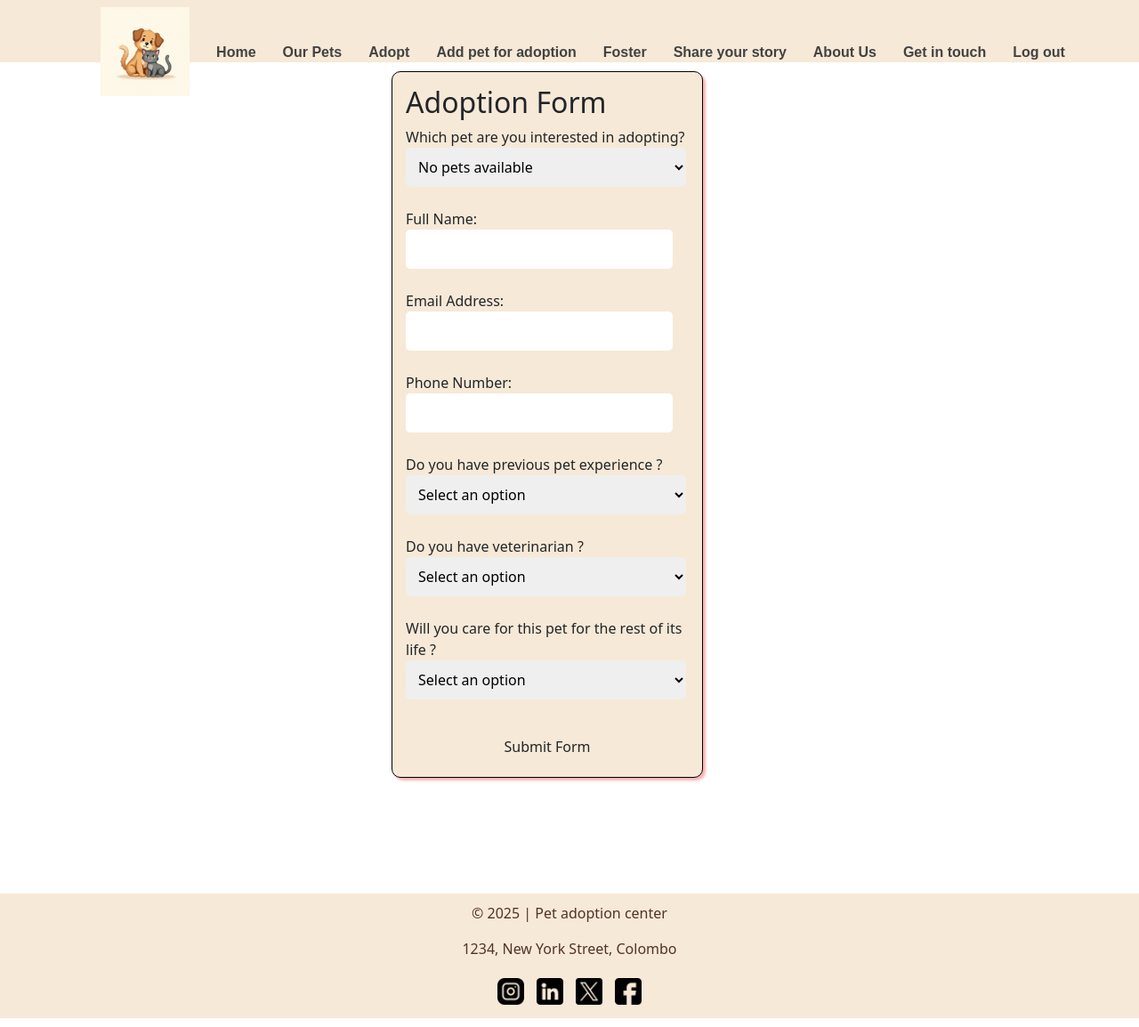
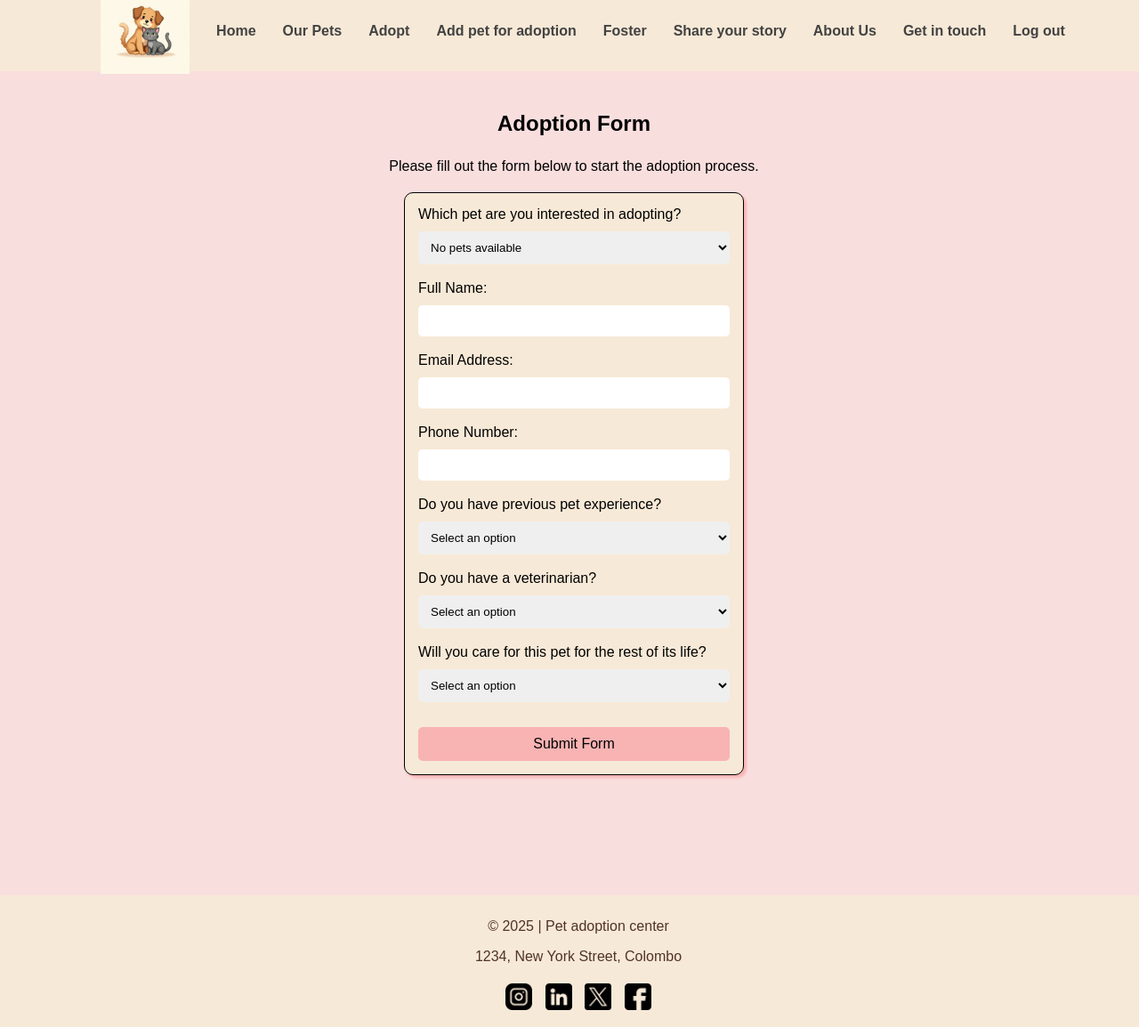
Before and after one commit to ThusathmiSapumanage/PetAdoption, a PHP site: page /adoptionForm.php in a window 1280 px wide. Shown: the whole page at 89% size. Run offline with PHP 8.4, Linux system fonts and the light colour scheme; data that the repository does not hold is empty.

Commit message:
final ver

```diff
--- a/addpets.php
+++ b/addpets.php
@@ -62,7 +62,7 @@ if ($conn->query($sql) === TRUE) {
                 <option value = "Not Vaccinated"> Not Vaccinated </option>
             </select><br><br>
 
-            <input type="submit" value="Add Pet" class="btn">
+            <input type="submit" value="Add pet" class="btn">
         </form>
     </div>
     <?php include 'footer.html'; ?>
--- a/adoptionForm.php
+++ b/adoptionForm.php
@@ -4,7 +4,6 @@
 <head>
     <title>Adoption Form</title>
     <link rel="stylesheet" href="adoptionform.css">
-	<link href="https://cdn.jsdelivr.net/npm/bootstrap@5.3.3/dist/css/bootstrap.min.css" rel="stylesheet" integrity="sha384-QWTKZyjpPEjISv5WaRU9OFeRpok6YctnYmDr5pNlyT2bRjXh0JMhjY6hW+ALEwIH" crossorigin="anonymous">
     <script>
         function validationForm(event) {
             var form = document.forms["adoptionForm"];
@@ -30,7 +29,6 @@
                 errorMessages.push("Please enter a valid phone number (at least 10 digits).");
             }
 
-
             if (previousExperience === "") {
                 errorMessages.push("Please select your previous pet experience.");
             }
@@ -42,7 +40,6 @@
             if (commitment === "") {
                 errorMessages.push("Please confirm your long-term commitment to the pet.");
             }
-
 
             if (errorMessages.length > 0) {
                 event.preventDefault();
@@ -57,67 +54,66 @@
 
 <body>
 	<?php include 'header.html'; ?>
-	<div class="form-container">
+    <div class="content">
+        <h2>Adoption Form</h2>
+        <p>Please fill out the form below to start the adoption process.</p>
         <form action="https://formspree.io/f/xrbbrwlz" method="POST" name="adoptionForm" onsubmit="return validationForm(event)">
-			<h2>Adoption Form</h2>
-
-			<label>Which pet are you interested in adopting?</label>
-			<select name="pet" required>
+            <label for="pet">Which pet are you interested in adopting?</label>
+            <select id="pet" name="pet" required>
                 <?php
                 include 'config.php';
 
                 $sql = "SELECT name FROM pet";
                 $result = $conn->query($sql);
                 if ($result->num_rows > 0) {
-					while($row = $result->fetch_assoc()) {
+                    while ($row = $result->fetch_assoc()) {
                         echo '<option value="' . $row["name"] . '">' . $row["name"] . '</option>';
                     }
                 } else {
                     echo '<option value="">No pets available</option>';
                 }
                 $conn->close();
-				?>'
+                ?>
             </select>
             <br><br>
 
-			<label>Full Name:</label>
+            <label for="name">Full Name:</label>
             <input type="text" id="name" name="name" required>
             <br><br>
 
-			<label>Email Address:</label>
+            <label for="email">Email Address:</label>
             <input type="text" id="email" name="email" required>
             <br><br>
 
-			<label>Phone Number:</label>
+            <label for="phone">Phone Number:</label>
             <input type="tel" id="phone" name="phone" required>
             <br><br>
 
-			<label>Do you have previous pet experience ?</label>
-			<select name="previousExperience" required>
+            <label for="previousExperience">Do you have previous pet experience?</label>
+            <select id="previousExperience" name="previousExperience" required>
                 <option value="">Select an option</option>
                 <option value="Yes">Yes, I have some experience!</option>
                 <option value="No">No, I have no experience</option>
             </select>
             <br><br>
 
-
-			<label>Do you have veterinarian ?</label>
-			<select name="hasVet" required>
+            <label for="hasVet">Do you have a veterinarian?</label>
+            <select id="hasVet" name="hasVet" required>
                 <option value="">Select an option</option>
-				<option value="Yes">Yes I do!</option>
+                <option value="Yes">Yes, I do!</option>
                 <option value="No">Not at the moment</option>
             </select>
             <br><br>
 
-			<label>Will you care for this pet for the rest of its life ?</label>
-			<select name="commitment" required>
+            <label for="commitment">Will you care for this pet for the rest of its life?</label>
+            <select id="commitment" name="commitment" required>
                 <option value="">Select an option</option>
-				<option value="Yes">Yes I will!</option>
+                <option value="Yes">Yes, I will!</option>
                 <option value="No">No</option>
             </select>
             <br><br>
 
-			<button type="submit" class = "btn">Submit Form</button>
+            <button type="submit" class="btn">Submit Form</button>
         </form>
     </div>
     <?php include 'footer.html'; ?>
--- a/adoptionform.css
+++ b/adoptionform.css
@@ -1,52 +1,52 @@
-body
-{
+body {
     font-family: Arial, sans-serif;
     background-color: rgb(249, 222, 222);
     margin: 0;
     padding: 0;
 }
 
-.content
-{
+.content {
     width: 100%;
     margin: 0 auto;
     padding: 5px;
-    display: flex;
-    flex-wrap: wrap;
 }
 
 .content p {
     margin-top: 25px;
-    text-align: left;
-    margin-left: 70px;
+    text-align: center;
     margin-bottom: 20px;
 }
 
 .content h2 {
-    margin-top: 80px;
-    margin-left: 250px;
-    margin-bottom: 3px;
+    margin-top: 40px;
+    text-align: center;
+    margin-bottom: 20px;
 }
 
-.content h1
-{
-    margin-top: 20px;
-    margin-left: 20px;
-}
-
-form
-{
+form {
     width: 350px;
-    margin: 10px;
+    margin: 0 auto; /* Center the form */
     padding: 15px;
     border: 1.5px solid black;
     border-radius: 10px;
-    background-color:#F7E9D7 ;
+    background-color: #F7E9D7;
     box-shadow: 3px 3px 3px #f8b3b3;
-    margin-left: 440px;
 }
 
-form button
+form button {
+    width: 100%;
+    padding: 10px;
+    margin-top: 10px;
+    border: none;
+    border-radius: 5px;
+    background-color: #f8b3b3;
+    color: rgb(0, 0, 0);
+    font-size: 16px;
+    cursor: pointer;
+    transition: 0.3s;
+}
+
+.btn
 {
     width: 100%;
     padding: 10px;
@@ -60,15 +60,13 @@ form button
     transition: 0.3s;
 }
 
-.btn:hover
-{
+.btn:hover {
     background-color: #ef8b8b;
     color: black;
 }
 
-select
-{
-    width: 315px;
+select {
+    width: 100%;
     padding: 10px;
     margin-top: 10px;
     border: none;
@@ -76,24 +74,22 @@ select
     cursor: pointer;
 }
 
-input
-{
-    width: 300px;
+input {
+    width: 330px;
     padding: 10px;
     margin-top: 10px;
     border: none;
     border-radius: 5px;
 }
 
-textarea
-{
-    width: 300px;
+textarea {
+    width: 100%;
     padding: 10px;
     margin-top: 10px;
     border: none;
     border-radius: 5px;
-    max-width: 300px;
+    max-width: 100%;
     max-height: 300px;
     min-height: 66px;
-    min-width: 300px;
+    min-width: 100%;
 }
--- a/fosterhomeapp.php
+++ b/fosterhomeapp.php
@@ -61,7 +61,7 @@
             <option value="no">No</option>
         </select><br><br>
 
-        <button type="submit">Send Away</button>
+        <button type="submit">Send away</button>
     </form>
     <?php include 'footer.html'; ?>
 </body>
```
Lines whose indentation alone changed are shown as unchanged.
